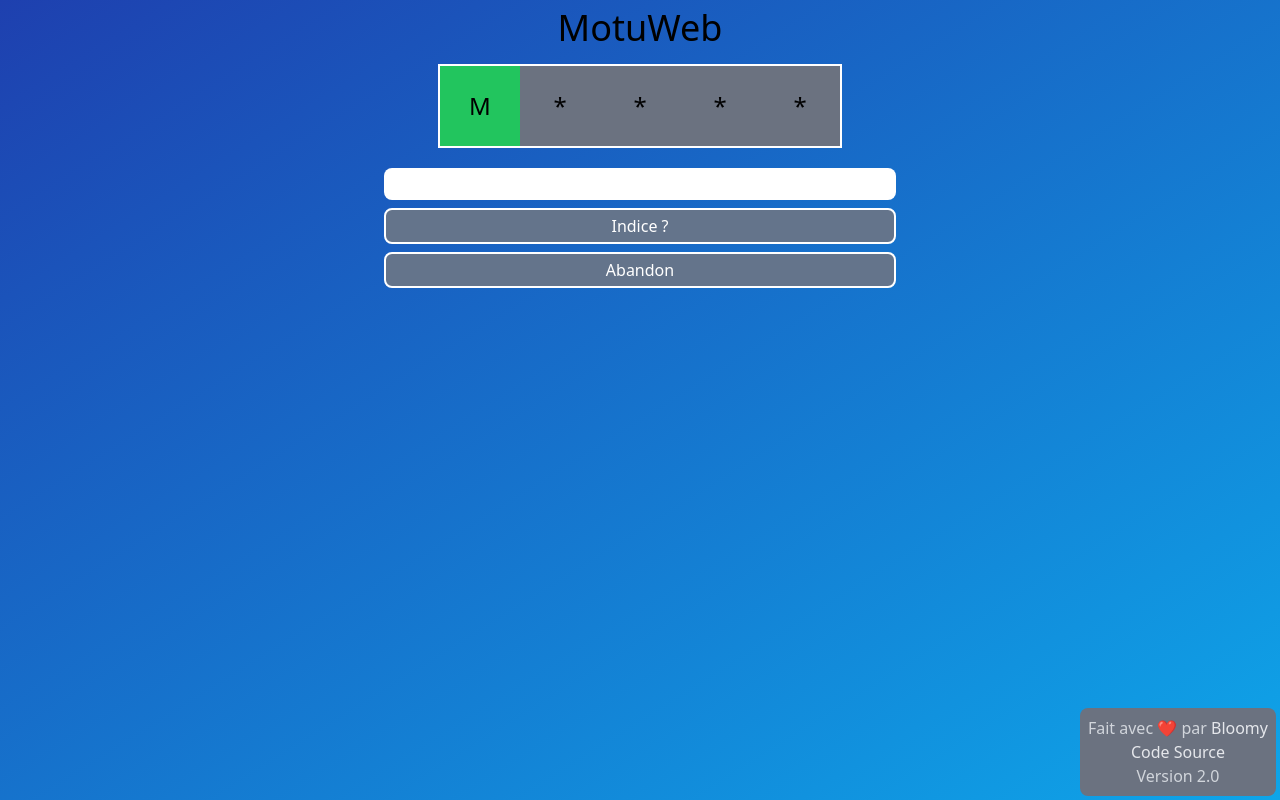
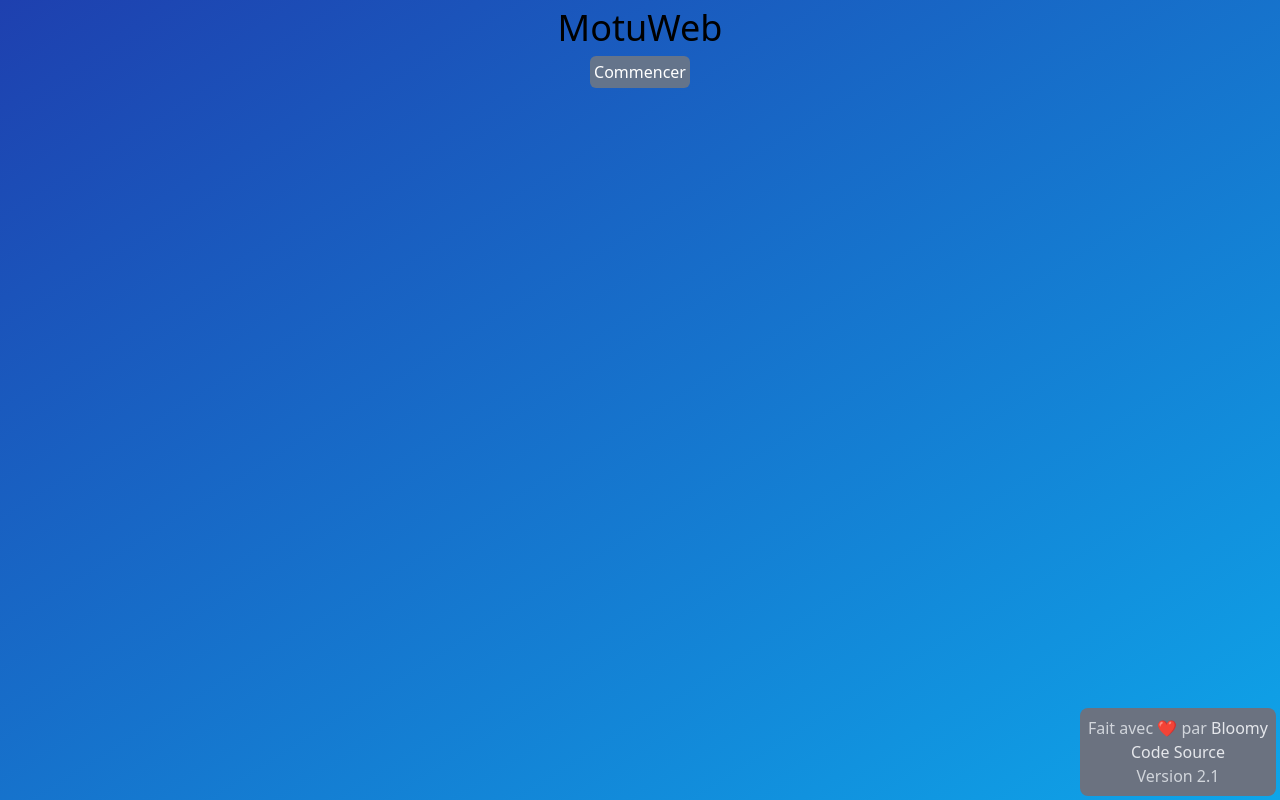
Before and after one commit to BloomyInDev/MotuWeb, a Svelte app: page / in a window 1280 px wide. Built offline with nearby package versions, Linux system fonts and the light colour scheme.

Commit message:
Big refactor
- Update to svelte 4
- Move each page in it's own folder
- Move components in its own folder
- Add alert when word found
- Started to make localStorage usage

```diff
--- a/package.json
+++ b/package.json
@@ -10,13 +10,13 @@
         "check": "svelte-check --tsconfig ./tsconfig.json"
     },
     "devDependencies": {
-    "@sveltejs/vite-plugin-svelte": "^2.0.2",
+        "@sveltejs/vite-plugin-svelte": "^2.5.3",
         "@tsconfig/svelte": "^3.0.0",
         "autoprefixer": "^10.4.17",
         "postcss": "^8.4.33",
         "prettier": "^3.2.4",
-    "svelte": "^3.55.1",
-    "svelte-check": "^2.10.3",
+        "svelte": "^4.2.9",
+        "svelte-check": "^3.6.3",
         "tailwindcss": "^3.4.1",
         "tslib": "^2.5.0",
         "typescript": "^4.9.3",
--- a/src/App.svelte
+++ b/src/App.svelte
@@ -1,59 +1,15 @@
 <script lang="ts">
-    import { firstWord, randomWord, newCheckWord } from "./lib/words";
-    import type { WordProposition } from "./lib/words";
-    import Proposition from "./lib/Proposition.svelte";
-    const wordToTrove = randomWord();
-    let propositionList: WordProposition[] = [];
-    $: firstRow = firstWord(propositionList, wordToTrove);
-    let input = "";
-    const addWord = () => {
-        let propositionGiven = input;
-        input = "";
-        propositionList.push(newCheckWord(wordToTrove, propositionGiven));
-
-        console.log(propositionList);
-    };
-    $: input.length == wordToTrove.length && addWord();
-    $: nbPropositions = propositionList.length;
-    console.log(wordToTrove);
+    import Game from "./lib/pages/Game.svelte";
+    import Home from "./lib/pages/Home.svelte";
+    import { writable, get } from "svelte/store";
+    const status = writable("home"); // This is to navigate in the website
 </script>
 
 <main class="bg-gradient-to-br from-blue-800 to-sky-500 min-h-screen p-2">
     <h1 class="text-4xl mb-2 text-center">MotuWeb</h1>
 
-    <div class="flex justify-center flex-col items-center">
-        <div class="w-fit border-b-2 border-white m-2">
-            <Proposition word={firstRow} />
-            {#key input}
-                {#each propositionList as proposition}
-                    <Proposition word={proposition} />
-                {/each}
-            {/key}
-        </div>
-        <div
-            class="w-full flex flex-col m-2 justify-center items-center max-w-lg mx-0"
-        >
-            <input
-                class="m-1 p-1 bg-white text-black max-w-lg w-full rounded-lg"
-                type="text"
-                bind:value={input}
-            />
-            <div
-                class="max-w-lg w-full flex flex-col justify-center items-center"
-            >
-                <button
-                    class="m-1 p-1 border-white border-2 bg-slate-500 text-white w-full rounded-lg"
-                >
-                    Indice ?
-                </button>
-                <button
-                    class="m-1 p-1 border-white border-2 bg-slate-500 text-white w-full rounded-lg"
-                >
-                    Abandon
-                </button>
-            </div>
-        </div>
-    </div>
+    <Home {status} />
+    <Game {status} />
 
     <div class="absolute bottom-1 right-1">
         <div class="bg-gray-500 p-2 rounded-lg text-center text-gray-300">
@@ -74,7 +30,7 @@
                     Code Source
                 </a>
             </p>
-            <p>Version 2.0</p>
+            <p>Version 2.1</p>
         </div>
     </div>
 </main>
--- /dev/null
+++ b/src/lib/components/Button.svelte
@@ -0,0 +1,7 @@
+<script>
+    export let act;
+</script>
+
+<button class="p-1 rounded-md bg-slate-500 text-white" on:click={act}>
+    <slot />
+</button>
--- a/src/lib/Proposition.svelte
+++ b/src/lib/components/Proposition.svelte
@@ -1,5 +1,5 @@
 <script lang="ts">
-    import type { WordProposition } from "../lib/words";
+    import type { WordProposition } from "../words";
     import CharProposition from "./CharProposition.svelte";
     export let word: WordProposition;
 </script>
--- /dev/null
+++ b/src/lib/libs.ts
@@ -0,0 +1,22 @@
+export const getAllStats = () => {
+    let win = parseInt(localStorage.getItem("win")) || 0,
+        loss = parseInt(localStorage.getItem("loss")) || 0,
+        winStreak = parseInt(localStorage.getItem("winstreak")) || 0;
+    return {
+        win,
+        loss,
+        ratio: win / loss,
+        winStreak,
+    };
+};
+export const setStat = (stat: "win" | "loss" | "winStreak") => {
+    localStorage.setItem(stat, "0");
+    return parseInt(localStorage.getItem(stat));
+};
+export const updateStat = (stat: "win" | "loss" | "winStreak", add: number) => {
+    localStorage.setItem(
+        stat,
+        (parseInt(localStorage.getItem(stat)) + add).toString(),
+    );
+    return parseInt(localStorage.getItem(stat));
+};
--- /dev/null
+++ b/src/lib/pages/Game.svelte
@@ -0,0 +1,85 @@
+<script lang="ts">
+    import {
+        firstWord,
+        randomWord,
+        newCheckWord,
+        normalizeWord,
+    } from "../words";
+    import type { WordProposition } from "../words";
+    import Proposition from "../components/Proposition.svelte";
+    import type { Writable } from "svelte/store";
+    import { get } from "svelte/store";
+    import { updateStat } from "../libs";
+
+    export let status: Writable<string>;
+    let statusData = "";
+    status.subscribe((val: string) => {
+        statusData = val;
+    });
+    $: classes = `${statusData == "game" ? "" : "hidden"}`;
+
+    const wordToTrove = randomWord();
+    let propositionList: WordProposition[] = [];
+    $: firstRow = firstWord(propositionList, wordToTrove);
+    let input = "";
+    const addWord = () => {
+        let propositionGiven = input;
+        input = "";
+        propositionList.push(
+            newCheckWord(
+                wordToTrove,
+                normalizeWord(propositionGiven.toLowerCase()),
+            ),
+        );
+
+        console.log(propositionList);
+        if (propositionList.at(-1).valid) {
+            alert(
+                `Vous avez gagné, le mot était ${wordToTrove.toUpperCase()} trouvé en ${
+                    propositionList.length
+                }`,
+            );
+            updateStat("win", 1);
+        } else if (propositionList.length == 6) {
+        }
+    };
+    $: input.length == wordToTrove.length && addWord();
+    $: nbPropositions = propositionList.length;
+    console.log(wordToTrove);
+</script>
+
+<div class={classes}>
+    <div class="flex justify-center flex-col items-center">
+        <div class="w-fit border-b-2 border-white m-2">
+            <Proposition word={firstRow} />
+            {#key input}
+                {#each propositionList as proposition}
+                    <Proposition word={proposition} />
+                {/each}
+            {/key}
+        </div>
+        <div
+            class="w-full flex flex-col m-2 justify-center items-center max-w-lg mx-0"
+        >
+            <input
+                class="m-1 p-1 bg-white text-black max-w-lg w-full rounded-lg"
+                type="text"
+                bind:value={input}
+            />
+            <div
+                class="max-w-lg w-full flex flex-col justify-center items-center"
+            >
+                <button
+                    class="m-1 p-1 border-white border-2 bg-slate-500 text-white w-full rounded-lg"
+                >
+                    Indice ?
+                </button>
+                <button
+                    class="m-1 p-1 border-white border-2 bg-slate-500 text-white w-full rounded-lg"
+                >
+                    Abandon
+                </button>
+            </div>
+        </div>
+    </div>
+</div>
--- /dev/null
+++ b/src/lib/pages/Home.svelte
@@ -0,0 +1,24 @@
+<script>
+    // Enabling TS don't work in this file for whatever reason, so use JSDoc instead
+
+    import { get } from "svelte/store";
+    import Button from "../components/Button.svelte";
+
+    /** @type {import('svelte/store').Writable<string>} */
+    export let status;
+    let statusData = "";
+    status.subscribe((/** @type {string} */ val) => {
+        statusData = val;
+    });
+    $: classes = `${statusData == "home" ? "" : "hidden"}`;
+</script>
+
+<div class={classes}>
+    <div class="flex justify-center flex-col items-center">
+        <Button
+            act={() => {
+                status.set("game");
+            }}>Commencer</Button
+        >
+    </div>
+</div>
```
Also changed, not shown: svelte.config.js (+5 -5 lines), src/lib/components/CharProposition.svelte (renamed from src/lib/CharProposition.svelte), 1 other file (tests, documents, lock files or other folders). Lines whose indentation alone changed are shown as unchanged.
